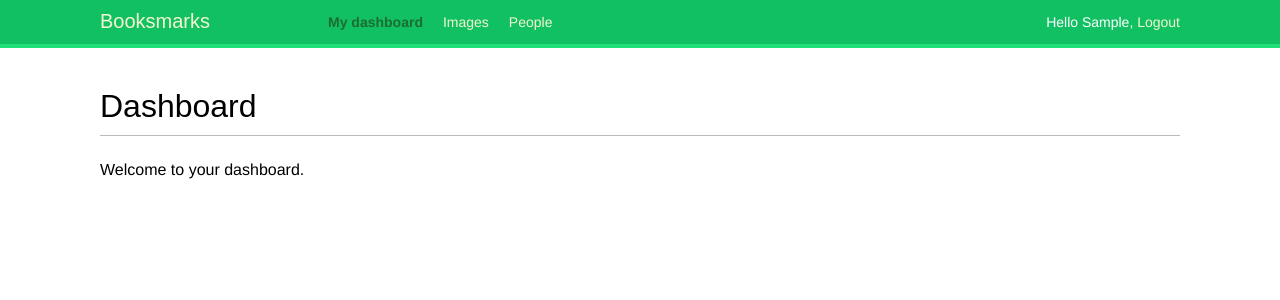
After one commit to shahid-ullah/django3byexample, a Django app: page /account/ in a window 1280 px wide. The commit adds this page. Shown: the top 300 px of the page. Run offline with Django 3.2, Linux system fonts and the light colour scheme; the visitor is signed in with stand-in values (Sample User, id 1); some web fonts are replaced.

Commit message:
add login and logout view using built-in authentication framework

```diff
--- a/social_website/account/static/css/base.css
+++ b/social_website/account/static/css/base.css
@@ -10,14 +10,14 @@ p {
     line-height: 1.8;
 }
 
-/* a { */
-/*     color:#12c064; */
-/*     text-decoration:none; */
-/* } */
+a {
+    color:#12c064;
+    text-decoration:none;
+}
 
-/* a:hover { */
-/*     color:#00a74f; */
-/* } */
+a:hover {
+    color:#00a74f;
+}
 
 h1, h2, h3, h4, h5 , h6 { font-family: 'Muli', sans-serif; font-weight:normal; }
 
@@ -52,33 +52,33 @@ h2 {
     margin-right:10%;
 }
 
-/* #header ul.menu { */
-/*     list-style:none; */
-/*     float:left; */
-/*     margin:0; */
-/*     padding:0; */
-/* } */
-/* #header ul.menu li { */
-/*     float:left; */
-/*     padding:4px 10px; */
-/* } */
+#header ul.menu {
+    list-style:none;
+    float:left;
+    margin:0;
+    padding:0;
+}
+#header ul.menu li {
+    float:left;
+    padding:4px 10px;
+}
 
-/* #header ul.menu li.selected a, #header ul.menu li.selected a:hover { */
-/*     color:#1b6d32; */
-/*     font-weight:bold; */
-/* } */
+#header ul.menu li.selected a, #header ul.menu li.selected a:hover {
+    color:#1b6d32;
+    font-weight:bold;
+}
 
-/* #header a { */
-/*     color:#f3f7cc; */
-/* } */
-/* #header a:hover { */
-/*     color:#fff; */
-/* } */
+#header a {
+    color:#f3f7cc;
+}
+#header a:hover {
+    color:#fff;
+}
 
-/* #header .user { */
-/*     float:right; */
-/*     padding-top:4px; */
-/* } */
+#header .user {
+    float:right;
+    padding-top:4px;
+}
 
 #content {
     padding:30px 100px;
--- /dev/null
+++ b/social_website/account/templates/account/dashboard.html
@@ -0,0 +1,8 @@
+{% extends "base.html" %}
+
+{% block title %}Dashboard{% endblock %}
+
+{% block content %}
+  <h1>Dashboard</h1>
+  <p>Welcome to your dashboard.</p>
+{% endblock content %}
--- a/social_website/account/templates/base.html
+++ b/social_website/account/templates/base.html
@@ -9,6 +9,27 @@
   <body>
     <div id="header">
       <span class="logo">Booksmarks</span>
+      {% if request.user.is_authenticated %}
+        <ul class='menu'>
+          <li {% if section == 'dashboard' %}class="selected"{% endif %}>
+            <a href="{% url "dashboard" %}">My dashboard</a>
+          </li>
+          <li {% if section == "images" %}class="selected">{% endif %}>
+            <a href="#">Images</a>
+          </li>
+          <li {% if section == "people" %}class="selected"{% endif %}>
+            <a href="#">People</a>
+          </li>
+        </ul>
+      {% endif %}
+      <span class="user">
+        {% if request.user.is_authenticated %}
+          Hello {{ request.user.first_name }},
+          <a href="{%  url "logout" %}">Logout</a>
+        {% else %}
+          <a href="{% url "login" %}">Log-in</a>
+        {% endif %}
+      </span>
     </div>
     <div id="content">
       {% block content %}
--- a/social_website/account/urls.py
+++ b/social_website/account/urls.py
@@ -1,9 +1,13 @@
 # account/urls.py
 
+from django.contrib.auth import views as auth_views
 from django.urls import path
 
 from . import views
 
 urlpatterns = [
-    path('login/', views.user_login, name='login'),
+    # path('login/', views.user_login, name='login'),
+    path('login/', auth_views.LoginView.as_view(), name='login'),
+    path('logout/', auth_views.LogoutView.as_view(), name='logout'),
+    path('', views.dashboard, name='dashboard'),
 ]
--- a/social_website/account/views.py
+++ b/social_website/account/views.py
@@ -1,5 +1,6 @@
 # account/views.py
 from django.contrib.auth import authenticate, login
+from django.contrib.auth.decorators import login_required
 from django.http import HttpResponse
 from django.shortcuts import render
 
@@ -27,3 +28,8 @@ def user_login(request):
     else:
         form = LoginForm()
     return render(request, 'account/login.html', {'form': form})
+
+
+@login_required
+def dashboard(request):
+    return render(request, 'account/dashboard.html', {'section': 'dashboard'})
--- a/social_website/bookmarks/settings.py
+++ b/social_website/bookmarks/settings.py
@@ -124,3 +124,7 @@ STATIC_URL = '/static/'
 # https://docs.djangoproject.com/en/3.2/ref/settings/#default-auto-field
 
 DEFAULT_AUTO_FIELD = 'django.db.models.BigAutoField'
+
+LOGIN_REDIRECT_URL = 'dashboard'
+LOGIN_URL = 'login'
+LOGOUT_URL = 'logout'
```
Also changed, not shown: other parts of social_website/account/static/css/base.css (+148 -148 lines), social_website/account/templates/account/login.html (deleted, +0 -12 lines), social_website/account/templates/registration/logged_out.html (added, +11 -0 lines), social_website/account/templates/registration/login.html (added, +22 -0 lines). Lines whose indentation alone changed are shown as unchanged.
